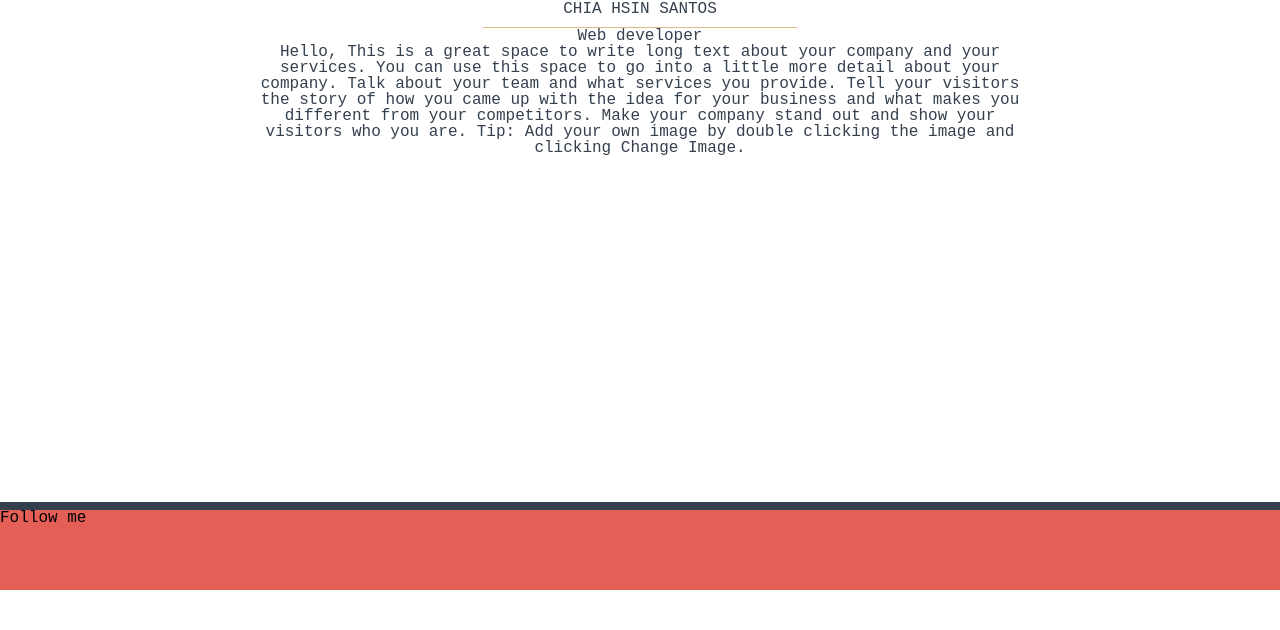
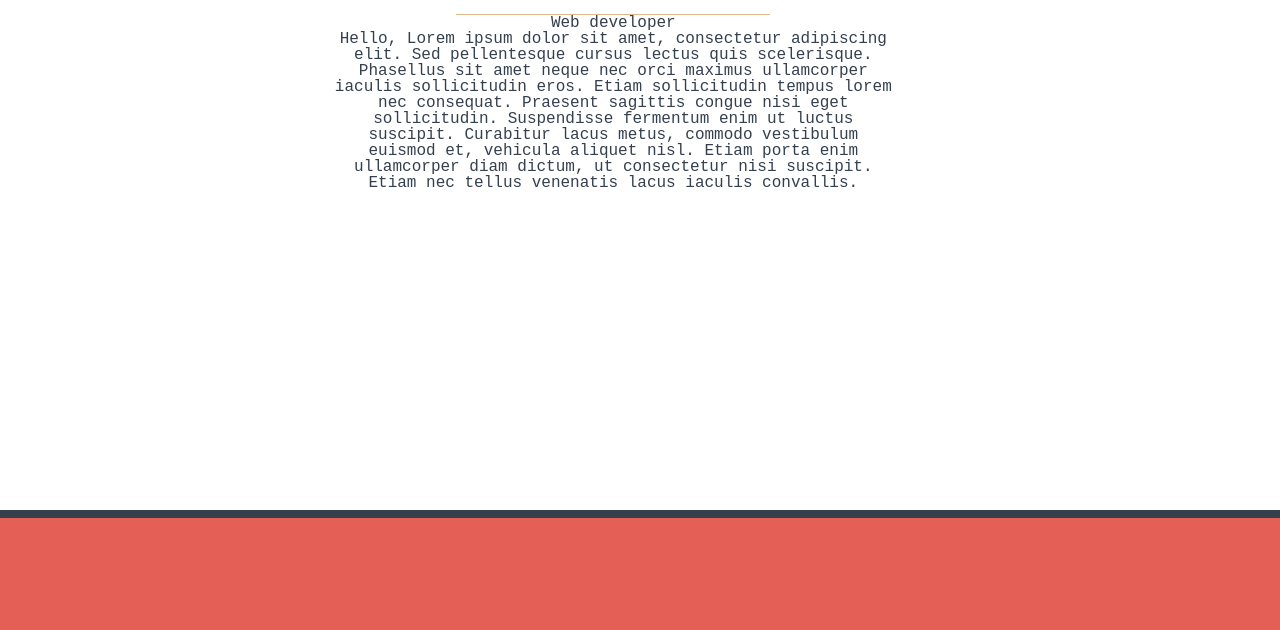
Before and after one commit to chiaS/portfolio, a website: page index.html in a window 1280 px wide. Shown: the part 210-840 px from the top of the page. Before the commit the page ends 800 px from the top, so only its background shows below. Drawn offline with nearby package versions, Linux system fonts and the light colour scheme; files whose address does not match are found by name.

Commit message:
made sticky footer, start angular templating

```diff
--- /dev/null
+++ b/app/app.js
@@ -0,0 +1 @@
+app.js
--- /dev/null
+++ b/app/app.less
@@ -0,0 +1,4 @@
+@import 'contact/contact.less';
+@import 'home/home.less';
+@import 'resume/resume.less';
+@import 'projects/projects.less';
--- a/index.html
+++ b/index.html
@@ -5,8 +5,8 @@
   <title>Chia Hsin Santos</title>
   <link rel="stylesheet" href="css/style.css" media="screen"/>
 </head>
-<body>
-  <div class="main">
+<body ng-app="chiahsin">
+  <div class="wrapper">
     <nav id="sidebar">
       <a href="#">home</a>
       <a href="#">resume</a>
@@ -17,11 +17,13 @@
       <div class="center">
         <h1 class="name">CHIA HSIN SANTOS</h1>
         <h4>Web developer</h4>
-        <p>Hello, This is a great space to write long text about your company and your services. You can use this space to go into a little more detail about your company. Talk about your team and what services you provide. Tell your visitors the story of how you came up with the idea for your business and what makes you different from your competitors. Make your company stand out and show your visitors who you are. Tip: Add your own image by double clicking the image and clicking Change Image.</p>
+        <p>Hello, Lorem ipsum dolor sit amet, consectetur adipiscing elit. Sed pellentesque cursus lectus quis scelerisque. Phasellus sit amet neque nec orci maximus ullamcorper iaculis sollicitudin eros. Etiam sollicitudin tempus lorem nec consequat. Praesent sagittis congue nisi eget sollicitudin. Suspendisse fermentum enim ut luctus suscipit. Curabitur lacus metus, commodo vestibulum euismod et, vehicula aliquet nisl. Etiam porta enim ullamcorper diam dictum, ut consectetur nisi suscipit. Etiam nec tellus venenatis lacus iaculis convallis.</p>
+        <!-- sticky footer -->
+        <div class="pushh"></div>
       </div>
     </main>
   </div>
-  <footer>Follow me
-  </footer>
+  <footer></footer>
+  <script async src="/node_modules/angular/angular.js"></script>
 </body>
 </html>
--- a/style.less
+++ b/style.less
@@ -1,6 +1,6 @@
 @import 'lib/stylesheets/reset.css';
 @import 'lib/stylesheets/less/grid.less';
-
+@import 'app/app.less';
 
 //////////
 // GRID //
@@ -48,32 +48,41 @@ header#top {
 @theme-color-skygreen: #7ACCC8;
 @theme-color-bluegreen: #4AAAA5;
 @theme-color-blue: #35404F;
-body {
+body, html {
+  height: 100%;
+  margin:0;
   font-family:'Courier New', monospace;
+}
+.wrapper {
+  min-height: 100%;
+  height: auto !important;
+  height: 100%;
+  margin: 0 auto -5em;
+}
+footer, .pushh {
+  clear: both;
+  height: 5em;
 }
 nav > a {
   color: @theme-color-red;
   display: block;
-  margin: 4px auto;
+  margin: 1em auto;
   text-decoration: none;
   font-size: 1.5em;
 }
-.main {
-  height: 80%;
-}
+
 footer {
+  padding-top: 2em;
+  text-align: center;
+  color: @theme-color-skygreen;
+  vertical-align: center;
+  font-weight: bold;
   width: 100%;
   border-top: .5em solid @theme-color-blue;
-  position: fixed;
-  left: 0;
-  bottom: 0;
-  height: 10%;
   background-color: @theme-color-red;
 }
 .center {
-  position: absolute;
-  top: 25%;
-  left: 20%;
+  margin-top: 20%;
   width: 60%;
   text-align: center;
   color: @theme-color-blue;
@@ -89,7 +98,8 @@ footer {
 
 @media screen and (max-width: 720px) {
   .center {
+    margin-top: 0;
+    margin-left: 10%;
     width: 80%;
-    left: 10%;
   }
 }
```
Also changed, not shown: css/style.css, 1 other file.
